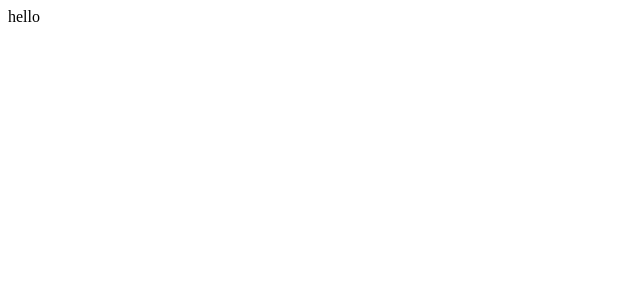
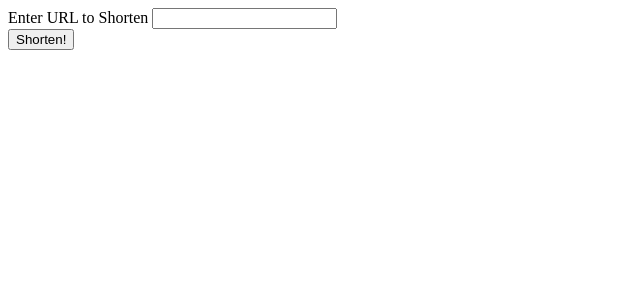
Before and after one commit to d15c0d3r/url-shortener, a React (Create React App) app: page / in a window 1280 px wide. Shown: the top 300 px of the page, without its empty margins (0-640 px from the left). Built offline with nearby package versions, Linux system fonts and the light colour scheme.

Commit message:
.env, boilerplate

```diff
--- a/src/App.js
+++ b/src/App.js
@@ -1,7 +1,20 @@
+import { BrowserRouter } from "react-router-dom";
+import {Route , Switch} from "react-router-dom";
+import { useState } from "react";
+
 function App() {
+  const [url, setUrl] = useState("");
+
   return (
     <div>
-      hello
+      <label>Enter URL to Shorten </label>
+      <input
+        required
+        id = "url"
+        type = "text"
+        onChange = {(e)=>{setUrl(e.target.value)}}/>
+        <br/>
+      <button>Shorten!</button>
     </div>
   );
 }
```
Also changed, not shown: 1 other file (tests, documents, lock files or other folders).
